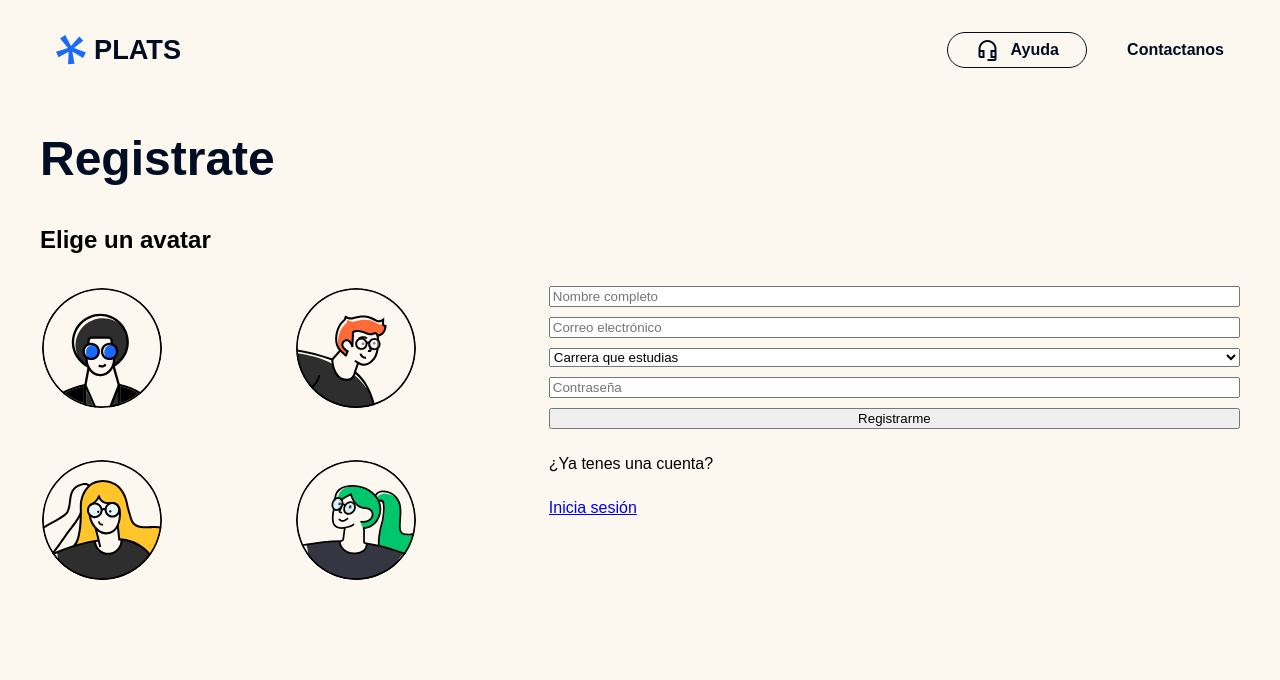
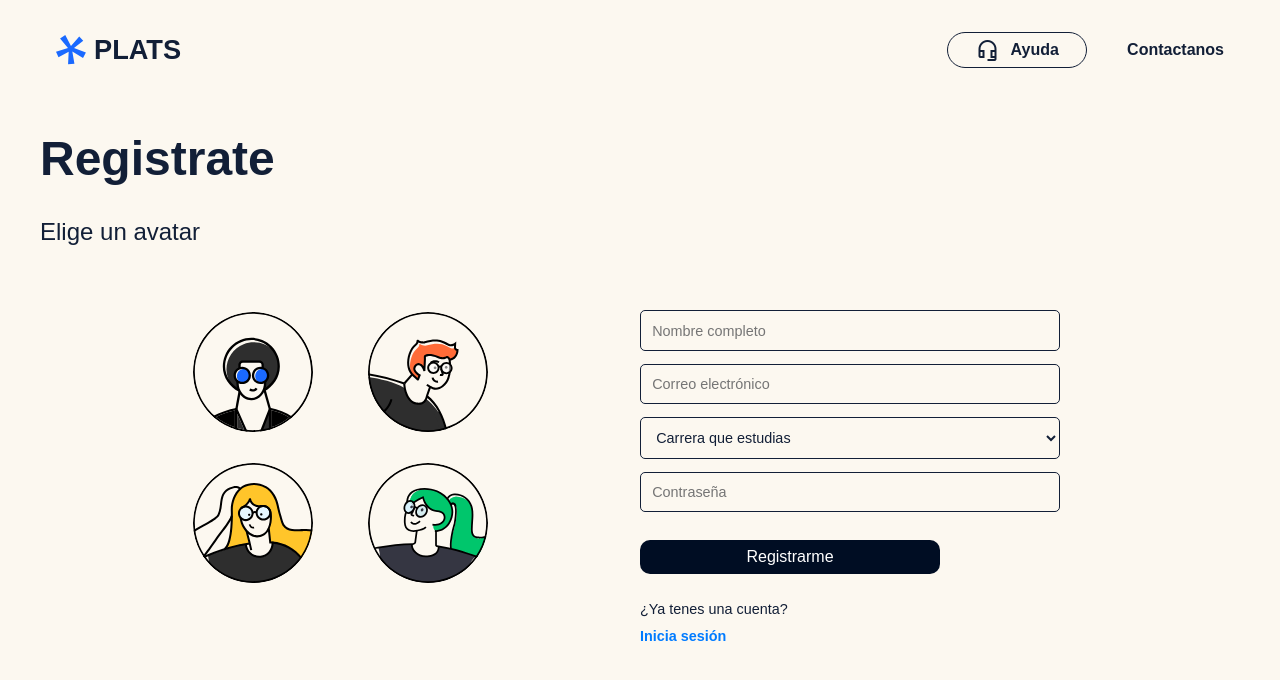
Before and after one commit to florScalt/Plats-Obligaotrio2, a plain HTML site: page Front/registrarse.html in a window 1280 px wide. Drawn offline with nearby package versions, Linux system fonts and the light colour scheme.

Commit message:
push regist

```diff
--- a/Front/login.js
+++ b/Front/login.js
@@ -3,7 +3,6 @@ const passLogin = document.querySelector("#passLogin")
 const btnIngresar = document.querySelector("#btnInicioSesion")
 
 BASE_URL = "http://localhost:3000"
-
 
 async function obtenerUsuarioLogin() {
     const correo = correoLogin.value.trim();
@@ -56,7 +55,7 @@ function verificarUsuario(usuarioDelServidor) {
 
         window.location.href = "inicio.html";
     } else {
-        alert("Contraseña incorrecta ❌");
+        alert("Contraseña incorrecta");
     }
 }
 
--- a/Front/registrarse.js
+++ b/Front/registrarse.js
@@ -1,6 +1,5 @@
 //SELECCION DE AVATARES
 const contenedorAvatares = document.querySelector(".avatares");
-
 
 //Variable global donde se guardará cuál avatar eligió el usuario
 let avatarSeleccionado = null;
--- a/Front/registro.css
+++ b/Front/registro.css
@@ -1,18 +1,24 @@
 @import url('https://fonts.googleapis.com/css2?family=Noto+Sans+Thai+Looped:wght@100..900&display=swap');
 
 :root {
-    --color-primario: #000d23;
+    --color-primario: #121f37;
     --color-link: #374151;
     --color-acento: #007bff;
+    --color-fondo-claro: #fcf8f0;
+    --color-boton-oscuro: #000d23;
+
+    --size-h1: 3rem;
+    --size-h2: 1.5rem;
+    --size-button-link: 1rem;
+    --size-p: 0.9rem;
 }
 
 body {
     font-family: 'Noto Sans Thai Looped', sans-serif;
-    background-color: #fcf8f0;
+    background-color: var(--color-fondo-claro);
 }
 
 /*--------HEADER REGISTRO-LOGIN---------*/
-
 header {
     display: flex;
     padding: 1.5rem 3rem;
@@ -28,7 +34,7 @@ header {
     font-size: 1.7rem;
     color: var(--color-primario);
     text-decoration: none;
-    font-weight: bold;
+    font-weight: 800;
 }
 
 .logo img {
@@ -42,8 +48,8 @@ nav {
     gap: 2.5rem;
 
     a{
-        font-size: 1em;
-        font-weight: 700;
+        font-size: var(--size-button-link);
+        font-weight: 600;
     }
 }
 
@@ -67,7 +73,7 @@ nav a:first-child:hover {
 
 /* icono */
 .material-symbols-outlined {
-    font-size: 16px;
+    font-size: var(--size-button-link);
 }
 
 /*contactanos*/
@@ -89,22 +95,32 @@ section {
 }
 
 h1{
-    font-size: 3rem;
+    font-size: var(--size-h1);
     color: var(--color-primario);
+    font-weight: 600;
+    margin-bottom: 2rem;
+}
+
+h2 {
+    font-size: var(--size-h2);
+    color: var(--color-primario);
+    font-weight: normal;
 }
 
 .campoRegistro {
     display: flex;
-    gap: 3rem;
+    justify-content: center;
     margin-top: 2rem;
 }
 
 /*----AVATAR----*/
 .avatares {
+    width: 50%;
+    max-width: 350px;
+    margin: 2rem auto;
     display: grid;
     grid-template-columns: repeat(2, 1fr);
-    gap: 3rem;
-    width: 40%;
+    justify-items: center;
 }
 
 .avatarIcon {
@@ -126,9 +142,80 @@ h1{
     transform: scale(1.1);
 }
 
+/*----INPUTS----*/
 .inputsRegistro{
-    width: 60%;
+    width: 50%;
     display: flex;
     flex-direction: column;
-    gap: 10px;
+    gap: 0.8rem;
+    margin-top: 2rem;
 }
+
+.inputsRegistro input,
+.inputsRegistro select {
+    width: 70%;
+    box-sizing: border-box;
+    font-family: 'Noto Sans Thai Looped', sans-serif;
+    padding: 0.7rem;
+    font-size: var(--size-p);
+    border: 1px solid var(--color-primario);
+    border-radius: 5px;
+    color: var(--color-primario);
+    background-color: var(--color-fondo-claro);
+    outline: none;
+}
+
+#selectCarrera option {
+    padding: 0.7rem;
+    background-color: var(--color-fondo-claro);
+    color: var(--color-primario);
+    font-size: var(--size-p);
+}
+
+/*focus */
+.inputsRegistro input:focus,
+.inputsRegistro select:focus {
+    border-color: var(--color-acento);
+    background-color: #fff;
+    box-shadow: 0 0 3px  var(--color-acento);
+}
+
+/*botón de registro */
+#btnRegistrarme {
+    background-color: var(--color-boton-oscuro);
+    color: #fff;
+    border: none;
+    font-family: 'Noto Sans Thai Looped', sans-serif;
+    padding: 0.5rem;
+    border-radius: 10px;
+    font-size: var(--size-button-link);
+    margin-top: 0.9rem;
+    font-weight: 500;
+    cursor: pointer;
+    transition: background-color 0.2s;
+    width: 50%;
+}
+
+#btnRegistrarme:hover {
+    background-color: var(--color-primario);
+}
+
+/*Estilos para el texto y enlace de inicio de sesion */
+.inputsRegistro p {
+    font-size: var(--size-p);
+    color: var(--color-primario);
+    text-align: left;
+}
+
+.inputsRegistro a {
+    font-size: var(--size-p);
+    font-weight: 700;
+    color: var(--color-acento);
+    text-decoration: none;
+    text-align: left;
+    margin-top: -1rem;
+}
+
+.inputsRegistro a:hover {
+    text-decoration: underline;
+}
```
Also changed, not shown: Front/registrarse.html (line endings or trailing spaces).
